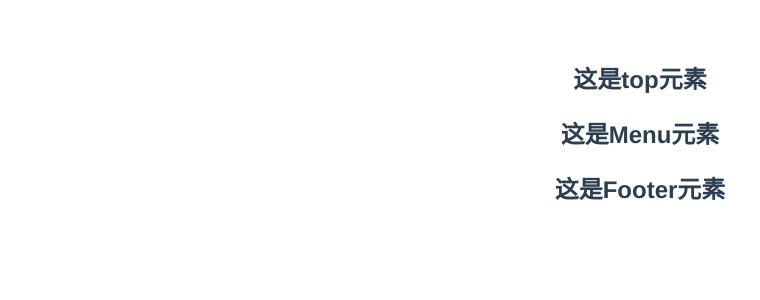
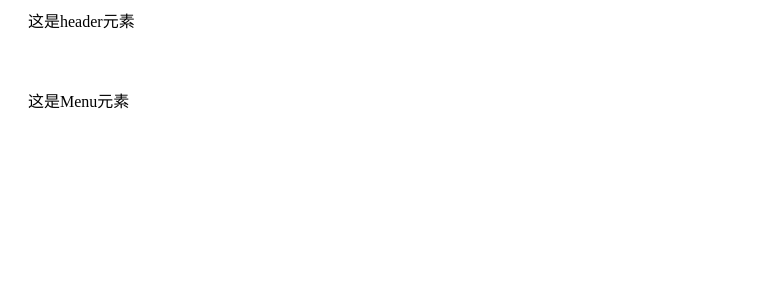
Before and after one commit to Tyoukai/vue-element-admin, a Vue app: page / in a window 1280 px wide. Shown: the top 300 px of the page, without its empty margins (0-760 px from the left). Built offline with nearby package versions, Linux system fonts and the light colour scheme.

Commit message:
重新设置了布局

```diff
--- a/src/App.vue
+++ b/src/App.vue
@@ -1,22 +1,19 @@
 <template>
-  <div id="app">
-    <Top/>
-    <Menu/>
-    <Footer />
-  </div>
+  <el-container>
+    <el-header><Header/></el-header>
+    <el-main><Main/></el-main>
+  </el-container>
 </template>
 
 <script>
-import Top from './components/Top.vue';
-import Menu from './components/Menu.vue';
-import Footer from './components/Footer.vue';
+import Header from './components/Header.vue';
+import Main from './components/Main.vue';
 
 export default {
   name: 'App',
   components: {
-    Top,
-    Menu,
-    Footer
+    Header,
+    Main
   }
 }
 </script>
--- a/src/components/Footer.vue
+++ b/src/components/Header.vue
@@ -1,12 +1,12 @@
 <template>
   <div>
-    <h2>这是Footer元素</h2>
+    这是header元素
   </div>
 </template>
 
 <script>
 export default {
-    name: 'Footer'
+  name: 'Header',
 }
 </script>
 
--- a/src/components/Top.vue
+++ b/src/components/Main.vue
@@ -1,12 +1,12 @@
 <template>
   <div>
-    <h2>这是top元素</h2>
+    这是Menu元素
   </div>
 </template>
 
 <script>
 export default {
-  name: 'Top',
+    name: 'Main'
 }
 </script>
 
--- a/src/components/Menu.vue
+++ /dev/null
@@ -1,15 +0,0 @@
-<template>
-  <div>
-    <h2>这是Menu元素</h2>
-  </div>
-</template>
-
-<script>
-export default {
-    name: 'Menu'
-}
-</script>
-
-<style>
-
-</style>
```
